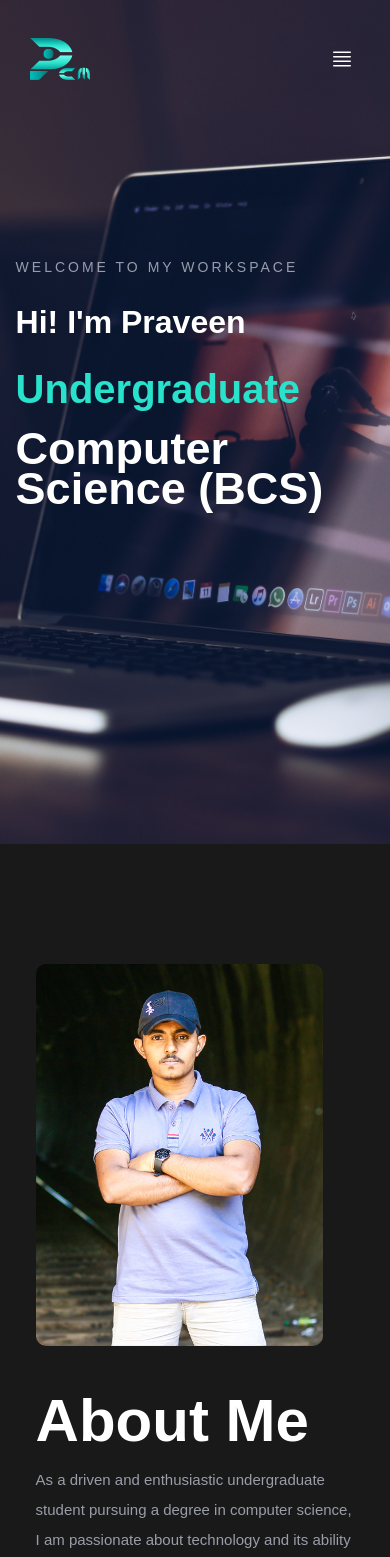
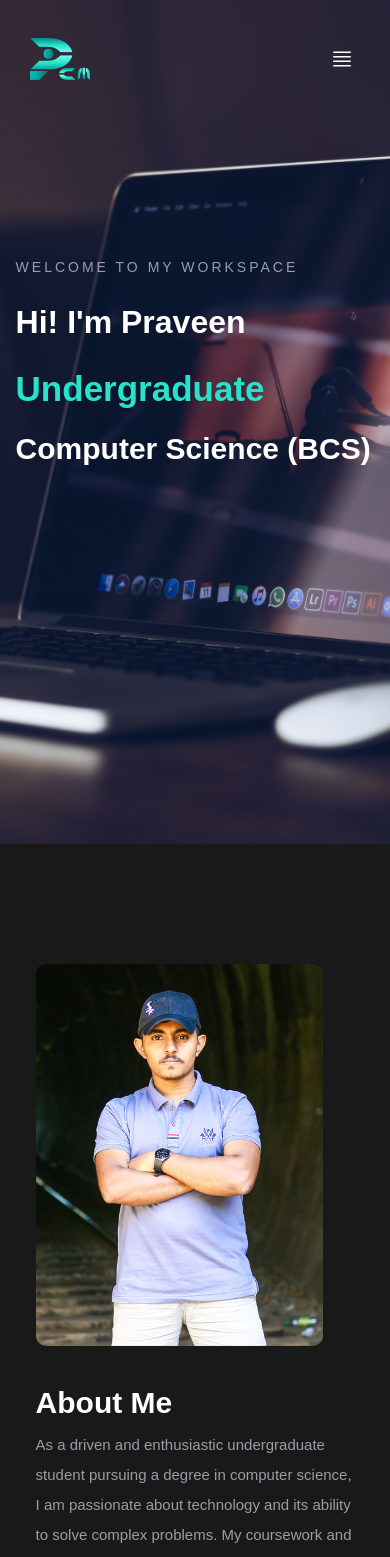
Before and after one commit to PraveenChamod/Portfolio_Project, a React (Create React App) app: page / in a window 390 px wide. Shown: the top 1557 px of the page. Built offline with nearby package versions, Linux system fonts and the light colour scheme.

Commit message:
Adjust the Responsive media queries.

```diff
--- a/src/components/AboutMe/AboutMe.css
+++ b/src/components/AboutMe/AboutMe.css
@@ -56,6 +56,10 @@ button.about.btn.pointer {
     font-size: 13px;
     transition: .4s ease;
 }
+h1.about__heading{
+    font-size: 30px;
+}
+
 }
 .component__space__about{
     padding: 100px 0px;
--- a/src/components/Home/Home.css
+++ b/src/components/Home/Home.css
@@ -100,15 +100,15 @@ li.sideNavbar {
     font-size: 32px;
   }
   h3.sweet.pz__10 {
-    font-size: 40px;
+    font-size: 35px;
   }
   h3.sweet__green.pz__10 {
-    font-size: 40px;
+    font-size: 35px;
   }
   h1.home__text {
     font-size: 14px;
   }
   h4.home__text {
-    font-size: 45px;
+    font-size: 30px;
   }
 }
```
